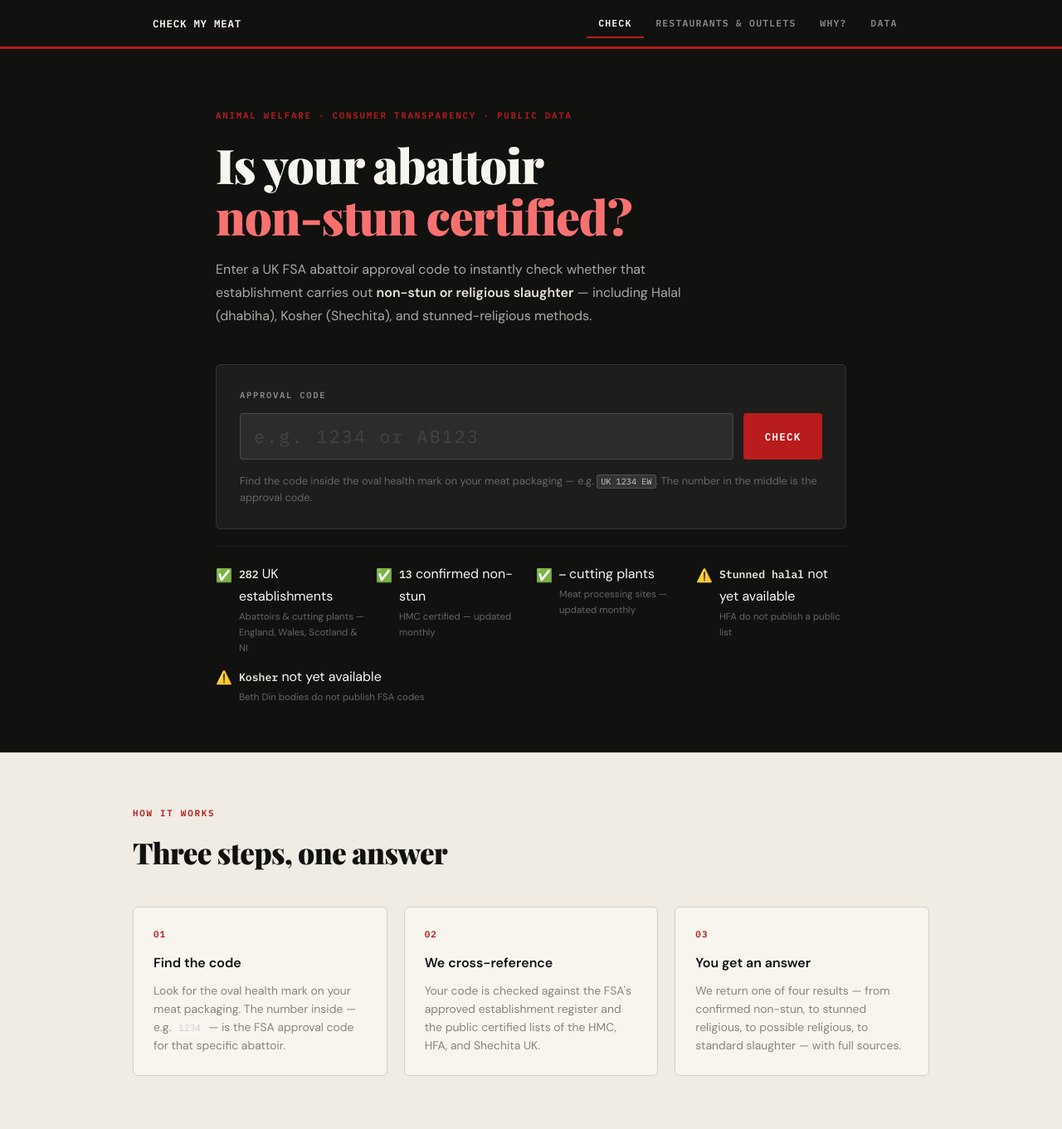
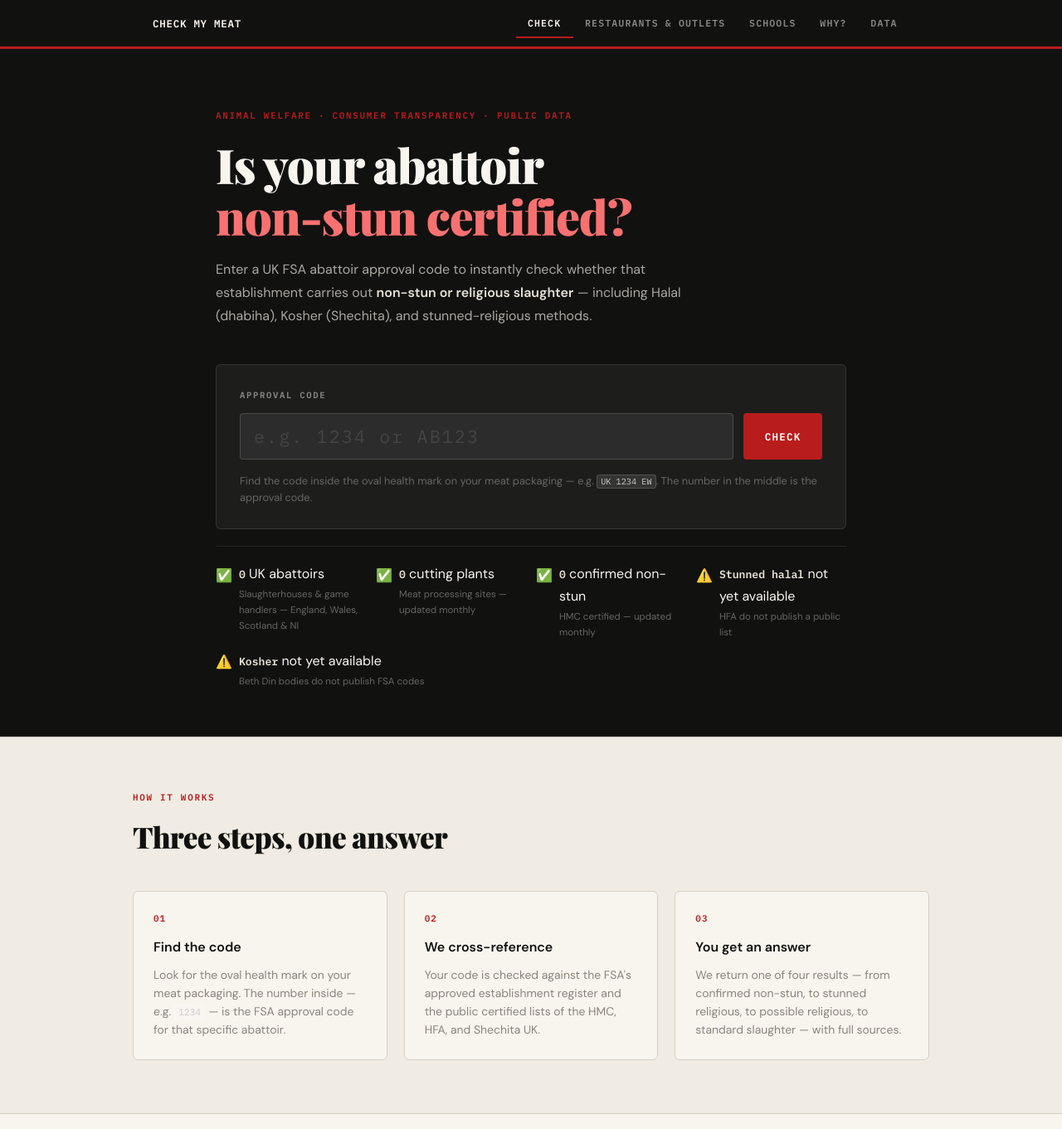
Before and after one commit to matsumurafishworks/slaughterhouse-checker, a Flask app: page / in a window 1280 px wide. Shown: the top 1361 px of the page at 83% size. Run offline with Flask 3, Linux system fonts and the light colour scheme; data that the repository does not hold is empty; some libraries are stand-ins or nearby versions.

Commit message:
Add files via upload

```diff
--- a/templates/data.html
+++ b/templates/data.html
@@ -72,6 +72,7 @@
     <div class="nav-links">
       <a href="/"            class="nav-link">Check</a>
       <a href="/restaurants" class="nav-link">Restaurants &amp; Outlets</a>
+      <a href="/schools"     class="nav-link">Schools</a>
       <a href="/why"         class="nav-link">Why?</a>
       <a href="/data"        class="nav-link active">Data</a>
     </div>
--- a/templates/index.html
+++ b/templates/index.html
@@ -18,6 +18,7 @@
     <div class="nav-links">
       <a href="/"            class="nav-link active">Check</a>
       <a href="/restaurants" class="nav-link">Restaurants &amp; Outlets</a>
+      <a href="/schools"     class="nav-link">Schools</a>
       <a href="/why"         class="nav-link">Why?</a>
       <a href="/data"        class="nav-link">Data</a>
     </div>
@@ -67,22 +68,22 @@
       <div class="coverage-item">
         <span class="cov-icon">✅</span>
         <div>
-          <span class="cov-label" id="stat-total">282</span> UK establishments
-          <span class="cov-sub">Abattoirs &amp; cutting plants — England, Wales, Scotland &amp; NI</span>
+          <span class="cov-label">{{ abattoirs }}</span> UK abattoirs
+          <span class="cov-sub">Slaughterhouses &amp; game handlers — England, Wales, Scotland &amp; NI</span>
         </div>
       </div>
       <div class="coverage-item">
         <span class="cov-icon">✅</span>
         <div>
-          <span class="cov-label" id="stat-nonstun">13</span> confirmed non-stun
-          <span class="cov-sub">HMC certified — updated monthly</span>
+          <span class="cov-label">{{ cutting_plants }}</span> cutting plants
+          <span class="cov-sub">Meat processing sites — updated monthly</span>
         </div>
       </div>
       <div class="coverage-item">
         <span class="cov-icon">✅</span>
         <div>
-          <span class="cov-label" id="stat-cutting">—</span> cutting plants
-          <span class="cov-sub">Meat processing sites — updated monthly</span>
+          <span class="cov-label">{{ non_stun }}</span> confirmed non-stun
+          <span class="cov-sub">HMC certified — updated monthly</span>
         </div>
       </div>
       <div class="coverage-item">
@@ -309,16 +310,4 @@ function esc(s) {
 btn.addEventListener('click', check);
 input.addEventListener('keydown', e => { if (e.key === 'Enter') check(); });
 
-// Load live stats
-fetch('/stats').then(r => r.json()).then(data => {
-  if (!data.counts) return;
-  let total = data.counts.reduce((s, r) => s + r.n, 0);
-  let nonStun = (data.counts.find(r => r.slaughter_status === 'NON_STUN') || {n:0}).n;
-  let mixed = (data.counts.find(r => r.slaughter_status === 'MIXED') || {n:0}).n;
-  document.getElementById('stat-total').textContent = total;
-  document.getElementById('stat-nonstun').textContent = nonStun + (mixed ? ' (+' + mixed + ' unverified)' : '');
-  if (data.by_type) {
-    let cutting = (data.by_type.find(r => r.establishment_type === 'CUTTING_PLANT') || {n:0}).n;
-    document.getElementById('stat-cutting').textContent = cutting;
-  }
-}).catch(() => {});
+// Stats rendered server-side
```
